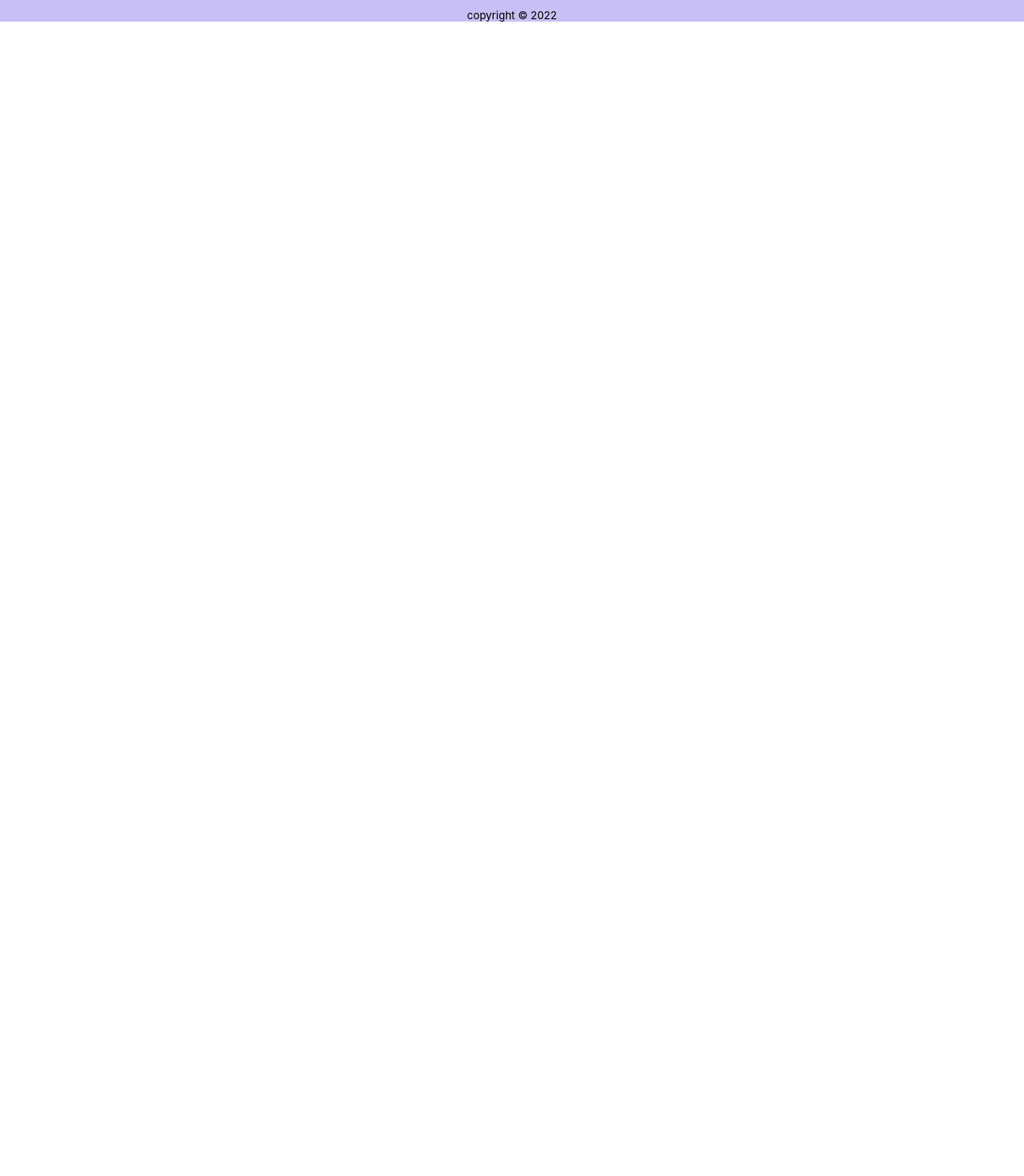
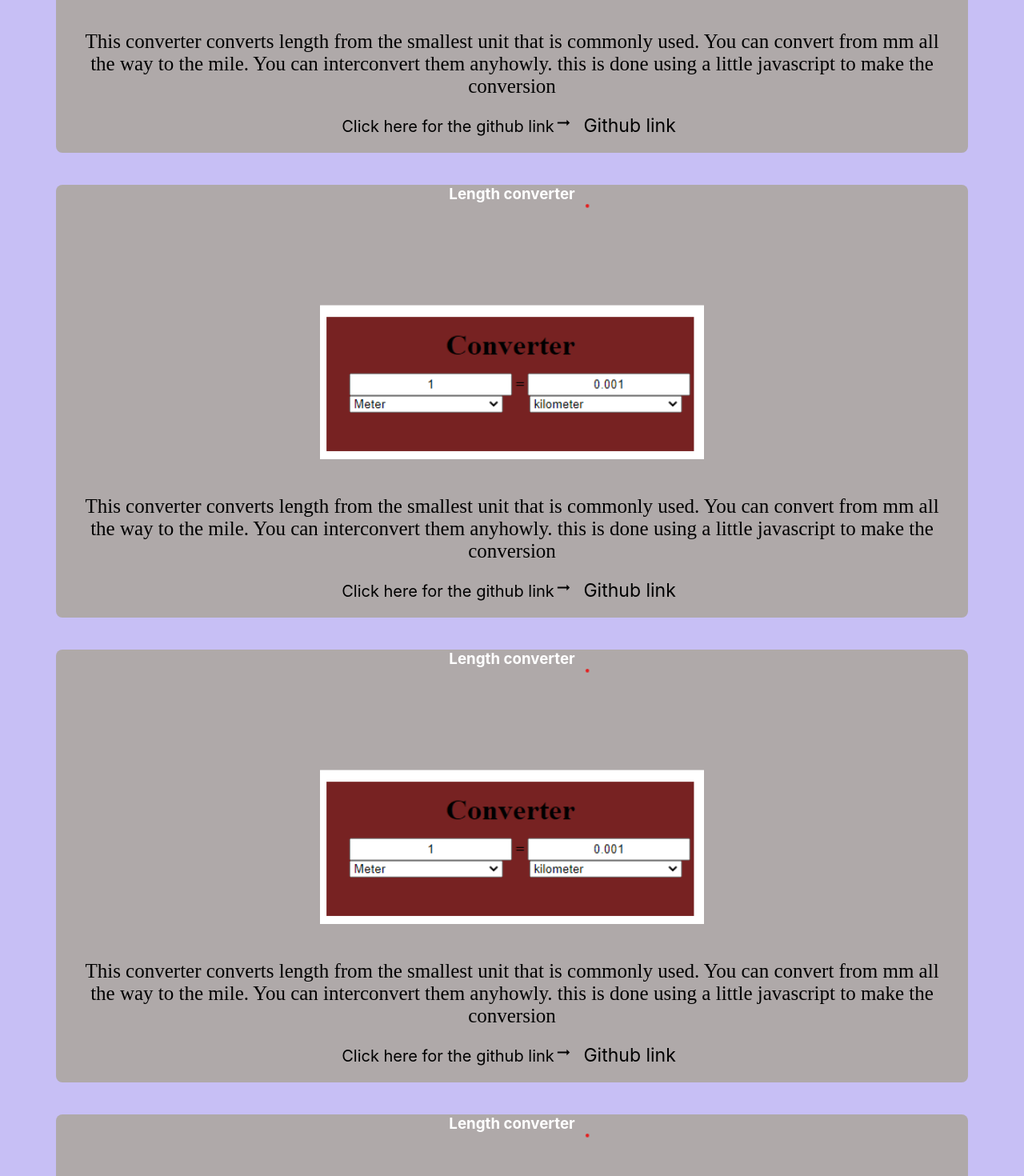
Before and after one commit to sirben181/my-app, a React (Create React App) app: page /projects in a window 1280 px wide. Shown: the part 1160-2630 px from the top of the page at 80% size. Before the commit the page ends 1187 px from the top, so only its background shows below. Built offline with nearby package versions, Linux system fonts and the light colour scheme.

Commit message:
bakground

```diff
--- a/src/App.css
+++ b/src/App.css
@@ -9,7 +9,7 @@
      display:flex;
      flex-direction:column;
      align-items:center;
-     margin:80px 0 20px 0;
+     margin:80px 0 0 0;
      padding:0 20px 0 20px;
      min-height:100vh;
 
--- a/src/footer.css
+++ b/src/footer.css
@@ -6,7 +6,7 @@
     display:flex;
     flex-direction:column;
     align-items: center;
-    background:rgb(199, 191, 245);
+    background:rgb(176, 164, 241);
     min-height:30vh;
     width:100%;
 }
--- a/src/pages/Blog.js
+++ b/src/pages/Blog.js
@@ -1,10 +1,10 @@
 import React from 'react'
-import './contacts.css'
+import './blog.css'
 const Blog = () => {
   return (
-    <div className='contact-container'>
-      <div className="contact-wrapper">
-      <h1>Contacts</h1>
+    <div className='blog-container'>
+      <div className="blog-wrapper">
+      <h1>Blog</h1>
 
       </div>
     </div>
--- a/src/pages/Projects.js
+++ b/src/pages/Projects.js
@@ -1,6 +1,7 @@
 import React from 'react'
 import './projects.css'
 import  converter from '../images/projects/conver2.png'
+import ArrowRightAltIcon from '@mui/icons-material/ArrowRightAlt';
 const Projects = () => {
   return (
     <div className='project-container'>
@@ -16,7 +17,60 @@ const Projects = () => {
               You can interconvert  them anyhowly.
               this is done using a little javascript to make the conversion
               </p>
-              <a  href="https://www.github.com/sirben181/converter" target='_blank' rel="noreferrer">Github link</a>
+             <span>Click here for the github link<ArrowRightAltIcon className='arrowicon'/> <a  href="https://www.github.com/sirben181/converter" target='_blank' rel="noreferrer">Github link</a></span>
+            </div>
+          </div>
+          <div className="converter">
+            <h3>Length converter</h3>
+            <div className="converter-body">
+              <img src={converter} alt="converter here" />
+              <p>This converter converts length from the smallest unit that is commonly used. You can convert from mm all the way to the mile.
+              You can interconvert  them anyhowly.
+              this is done using a little javascript to make the conversion
+              </p>
+             <span>Click here for the github link<ArrowRightAltIcon className='arrowicon'/> <a  href="https://www.github.com/sirben181/converter" target='_blank' rel="noreferrer">Github link</a></span>
+            </div>
+          </div>
+          <div className="converter">
+            <h3>Length converter</h3>
+            <div className="converter-body">
+              <img src={converter} alt="converter here" />
+              <p>This converter converts length from the smallest unit that is commonly used. You can convert from mm all the way to the mile.
+              You can interconvert  them anyhowly.
+              this is done using a little javascript to make the conversion
+              </p>
+             <span>Click here for the github link<ArrowRightAltIcon className='arrowicon'/> <a  href="https://www.github.com/sirben181/converter" target='_blank' rel="noreferrer">Github link</a></span>
+            </div>
+          </div>
+          <div className="converter">
+            <h3>Length converter</h3>
+            <div className="converter-body">
+              <img src={converter} alt="converter here" />
+              <p>This converter converts length from the smallest unit that is commonly used. You can convert from mm all the way to the mile.
+              You can interconvert  them anyhowly.
+              this is done using a little javascript to make the conversion
+              </p>
+             <span>Click here for the github link<ArrowRightAltIcon className='arrowicon'/> <a  href="https://www.github.com/sirben181/converter" target='_blank' rel="noreferrer">Github link</a></span>
+            </div>
+          </div> <div className="converter">
+            <h3>Length converter</h3>
+            <div className="converter-body">
+              <img src={converter} alt="converter here" />
+              <p>This converter converts length from the smallest unit that is commonly used. You can convert from mm all the way to the mile.
+              You can interconvert  them anyhowly.
+              this is done using a little javascript to make the conversion
+              </p>
+             <span>Click here for the github link<ArrowRightAltIcon className='arrowicon'/> <a  href="https://www.github.com/sirben181/converter" target='_blank' rel="noreferrer">Github link</a></span>
+            </div>
+          </div> <div className="converter">
+            <h3>Length converter</h3>
+            <div className="converter-body">
+              <img src={converter} alt="converter here" />
+              <p>This converter converts length from the smallest unit that is commonly used. You can convert from mm all the way to the mile.
+              You can interconvert  them anyhowly.
+              this is done using a little javascript to make the conversion
+              </p>
+             <span>Click here for the github link<ArrowRightAltIcon className='arrowicon'/> <a  href="https://www.github.com/sirben181/converter" target='_blank' rel="noreferrer">Github link</a></span>
             </div>
           </div>
         </div>
--- a/src/pages/about.css
+++ b/src/pages/about.css
@@ -1,6 +1,7 @@
 *{box-sizing: border-box;}
 .about-container{display:flex;
 flex-direction:column;
+background:rgb(199, 191, 245);
 /* margin:20px; */
 min-height:100vh;
 width:100%;
@@ -12,5 +13,4 @@ flex-direction:column;
 margin:20px;
 min-height:100vh;
 width:100%;
-background:rgb(199, 191, 245);
 border-radius:15px;}
--- a/src/pages/contacts.css
+++ b/src/pages/blog.css
@@ -1,16 +1,16 @@
 *{box-sizing: border-box;}
-.contact-container{display:flex;
+.blog-container{display:flex;
 flex-direction:column;
+background:rgb(199, 191, 245);
 /* margin:20px; */
 min-height:100vh;
 width:100%;
 
 }
-.contact-wrapper{
+.blog-wrapper{
 display:flex;
 flex-direction:column;
 margin:20px;
 min-height:100vh;
 width:100%;
-background:rgb(199, 191, 245);
 border-radius:15px;}
--- a/src/pages/home.css
+++ b/src/pages/home.css
@@ -2,7 +2,8 @@
 .home-container{
     display:flex;
     flex-direction:column;
-    margin:0 50px 0 50px;
+    background:rgb(215, 209, 252);
+    /* margin:0 50px 0 50px; */
     /* min-height:100vh; */
     width:100%;
 
@@ -15,7 +16,6 @@
     margin:50px 20px 20px 20px;
     min-height:100vh;
     width:100%;
-    background:rgb(199, 191, 245);
     border-radius:15px;
     overflow: hidden;
 
--- a/src/pages/profile.css
+++ b/src/pages/profile.css
@@ -90,3 +90,12 @@ padding-top:20px;}
     color:rgb(167, 167, 25);
     flex-direction:center;
 }
+.hitmeup a{
+    color:#fff;
+    text-decoration:none;
+    font-size:18px;
+}
+.hitmeup a:hover{
+    /* background: #000; */
+    color:coral;
+}
--- a/src/pages/projects.css
+++ b/src/pages/projects.css
@@ -1,6 +1,7 @@
 *{box-sizing: border-box;}
 .project-container{display:flex;
         flex-direction:column;
+        background:rgb(199, 191, 245);
         /* margin:20px; */
         min-height:100vh;
         width:100%;
@@ -9,12 +10,11 @@
 .project-wrapper{
         display:flex;
         flex-direction:column;
-        justify-content: center;
+        /* justify-content: center; */
         /* text-align:center; */
         margin:20px;
         min-height:100vh;
         width:100%;
-        background:rgb(199, 191, 245);
         border-radius:15px;
     }
     .project-wrapper h1{
@@ -32,7 +32,6 @@
         flex-direction:column;
         justify-content: center;
         text-align:center;
-        background: rgb(175, 169, 169);
         margin:50px;
         border-radius:10px;
         /* width: 80vh; */
@@ -42,12 +41,49 @@
          /* font-size:24px; */
 
     }
+    .converter{
+        display:flex;
+       flex-direction:column;
+       align-items:center;
+       margin-top:40px;
+       background: rgb(175, 169, 169);
+       border-radius:8px;
+
+    }
     .converter-body{
         display:flex;
         flex-direction:column;
+        justify-content:center;
+        align-items:center;
+        margin:0 0 20px 0;
 
     }
     .converter-body img{
+        display:flex;
+        align-content:center;
         height:40vh;
         width:60vh;
+        margin:0 0 25px 0;
     }
+   .converter-body p{
+    font-size:25px;
+    font-family:'Times New Roman', Times, serif;
+    margin:20px;
+   }
+   .converter-body span{
+    font-size: 20px;
+   }
+   .converter-body span .arrowicon{
+    font-size: 23px;
+   }
+   .converter-body span a{
+    color:#000;
+    font-size:23px;
+    text-decoration:none;
+    border-radius:5px;
+    padding:5px 8px;
+   }
+   .converter-body span  a:hover{
+    background:rgb(51, 77, 224);
+    color:#fff;
+   }
```
Also changed, not shown: 1 other file (tests, documents, lock files or other folders).
